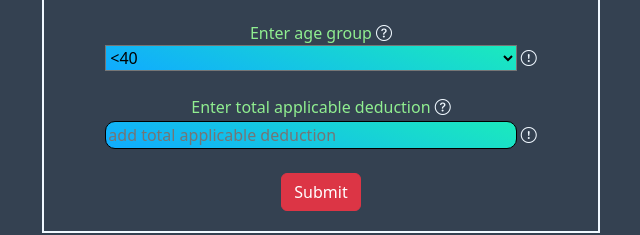
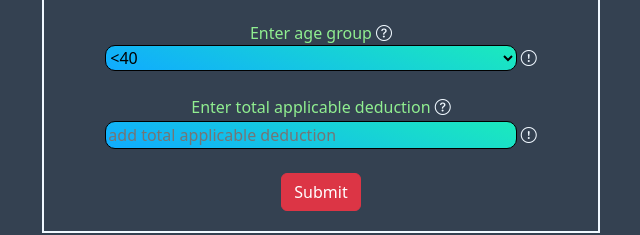
Before and after one commit to onkvyawhare/taxcalculator, a plain HTML site: page index.html in a window 1280 px wide. Shown: the part 277-512 px from the top of the page, 319-959 px from the left. Drawn offline with nearby package versions, Linux system fonts and the light colour scheme.

Commit message:
Test commit

```diff
--- a/index.css
+++ b/index.css
@@ -45,6 +45,8 @@ input {
 select{
     width: 80%;
     background: linear-gradient(21deg, #10abff, #1beabd);
+    border: 1px solid black;
+    border-radius: 10px;
 }
 
 .bi-exclamation-circle{
```
